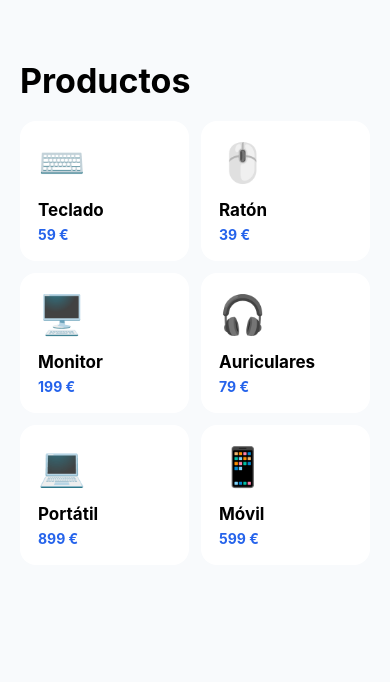
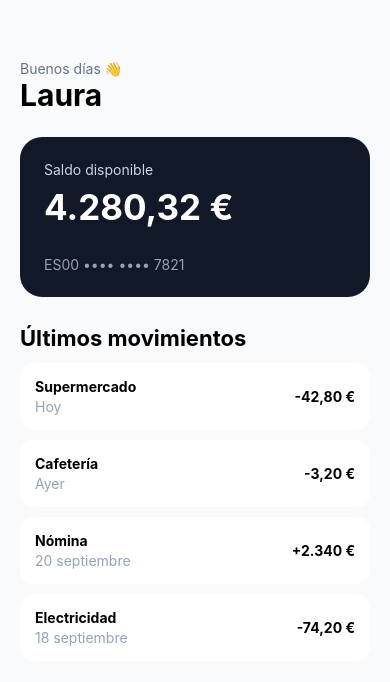
Before and after one commit to QuiqueGC7/02-REACT-NATIVE, a React Native app in the folder cuaderno-rn/: screen / in a window 390 px wide. Shown: the top 682 px of the page. Built offline with nearby package versions, Linux system fonts and the light colour scheme.

Commit message:
Ejercicio09

```diff
--- a/cuaderno-rn/App.tsx
+++ b/cuaderno-rn/App.tsx
@@ -1,32 +1,40 @@
-import { FlatList, StyleSheet, Text, View } from 'react-native';
-
-const products = [
-  { id: '1', icon: '⌨️', name: 'Teclado', price: '59 €' },
-  { id: '2', icon: '🖱️', name: 'Ratón', price: '39 €' },
-  { id: '3', icon: '🖥️', name: 'Monitor', price: '199 €' },
-  { id: '4', icon: '🎧', name: 'Auriculares', price: '79 €' },
-  { id: '5', icon: '💻', name: 'Portátil', price: '899 €' },
-  { id: '6', icon: '📱', name: 'Móvil', price: '599 €' },
-];
+import { ScrollView, StyleSheet, Text, View } from 'react-native';
 
 export default function App() {
   return (
-    <View style={styles.container}>
-      <Text style={styles.title}>Productos</Text>
+    <ScrollView style={styles.container}>
+      <Text style={styles.hello}>Buenos días 👋</Text>
+      <Text style={styles.user}>Laura</Text>
 
-      <FlatList
-        data={products}
-        numColumns={2}
-        columnWrapperStyle={styles.row}
-        keyExtractor={(item) => item.id}
-        renderItem={({ item }) => (
-          <View style={styles.card}>
-            <Text style={styles.icon}>{item.icon}</Text>
-            <Text style={styles.name}>{item.name}</Text>
-            <Text style={styles.price}>{item.price}</Text>
-          </View>
-        )}
-      />
+      <View style={styles.balanceCard}>
+        <Text style={styles.balanceLabel}>Saldo disponible</Text>
+        <Text style={styles.balance}>4.280,32 €</Text>
+        <Text style={styles.account}>ES00 •••• •••• 7821</Text>
+      </View>
+
+      <Text style={styles.sectionTitle}>Últimos movimientos</Text>
+      <Movement title="Supermercado" date="Hoy" amount="-42,80 €" />
+      <Movement title="Cafetería" date="Ayer" amount="-3,20 €" />
+      <Movement title="Nómina" date="20 septiembre" amount="+2.340 €" />
+      <Movement title="Electricidad" date="18 septiembre" amount="-74,20 €" />
+    </ScrollView>
+  );
+}
+
+type MovementProps = {
+  title: string;
+  date: string;
+  amount: string;
+};
+
+function Movement({ title, date, amount }: MovementProps) {
+  return (
+    <View style={styles.movement}>
+      <View style={styles.movementInfo}>
+        <Text style={styles.movementTitle}>{title}</Text>
+        <Text style={styles.movementDate}>{date}</Text>
+      </View>
+      <Text style={styles.amount}>{amount}</Text>
     </View>
   );
 }
@@ -34,36 +42,61 @@
 const styles = StyleSheet.create({
   container: {
     flex: 1,
+    backgroundColor: '#f8fafc',
     paddingHorizontal: 20,
-    paddingTop: 60,
-    backgroundColor: '#f8fafc',
   },
-  title: {
-    fontSize: 34,
+  hello: {
+    marginTop: 60,
+    color: '#64748b',
+  },
+  user: {
+    fontSize: 30,
     fontWeight: 'bold',
-    marginBottom: 20,
+    marginBottom: 24,
   },
-  row: {
-    gap: 12,
+  balanceCard: {
+    backgroundColor: '#111827',
+    borderRadius: 22,
+    padding: 24,
   },
-  card: {
-    flex: 1,
-    backgroundColor: 'white',
-    padding: 18,
-    borderRadius: 16,
+  balanceLabel: {
+    color: '#cbd5e1',
+  },
+  balance: {
+    color: 'white',
+    fontSize: 35,
+    fontWeight: 'bold',
+    marginTop: 8,
+  },
+  account: {
+    color: '#94a3b8',
+    marginTop: 28,
+  },
+  sectionTitle: {
+    fontSize: 22,
+    fontWeight: 'bold',
+    marginTop: 28,
     marginBottom: 12,
   },
-  icon: {
-    fontSize: 38,
+  movement: {
+    flexDirection: 'row',
+    alignItems: 'center',
+    backgroundColor: 'white',
+    padding: 15,
+    borderRadius: 14,
+    marginBottom: 10,
   },
-  name: {
-    marginTop: 15,
-    fontSize: 17,
+  movementInfo: {
+    flex: 1,
+  },
+  movementTitle: {
     fontWeight: 'bold',
   },
-  price: {
-    marginTop: 6,
-    color: '#2563eb',
+  movementDate: {
+    marginTop: 3,
+    color: '#94a3b8',
+  },
+  amount: {
     fontWeight: 'bold',
   },
 });
```
